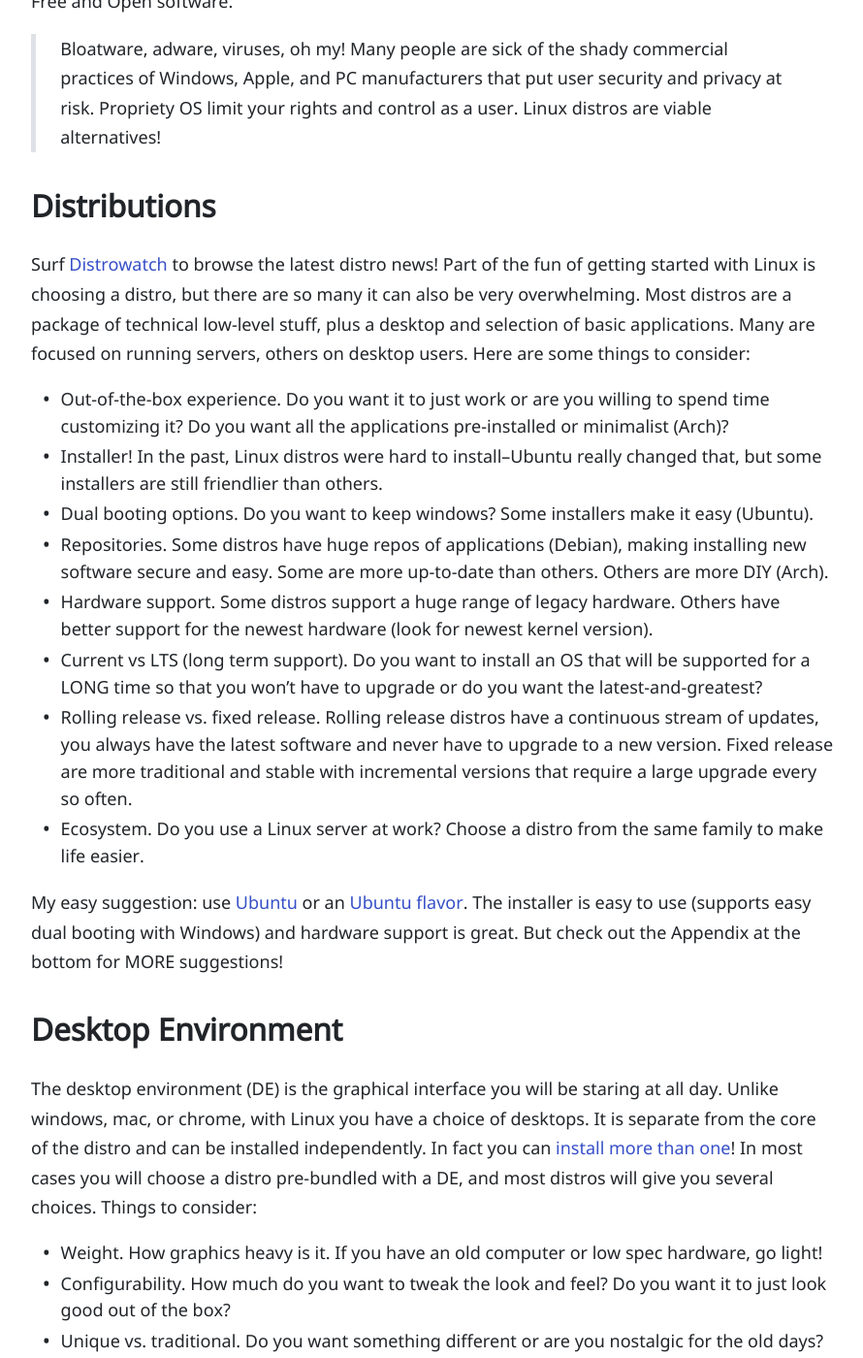
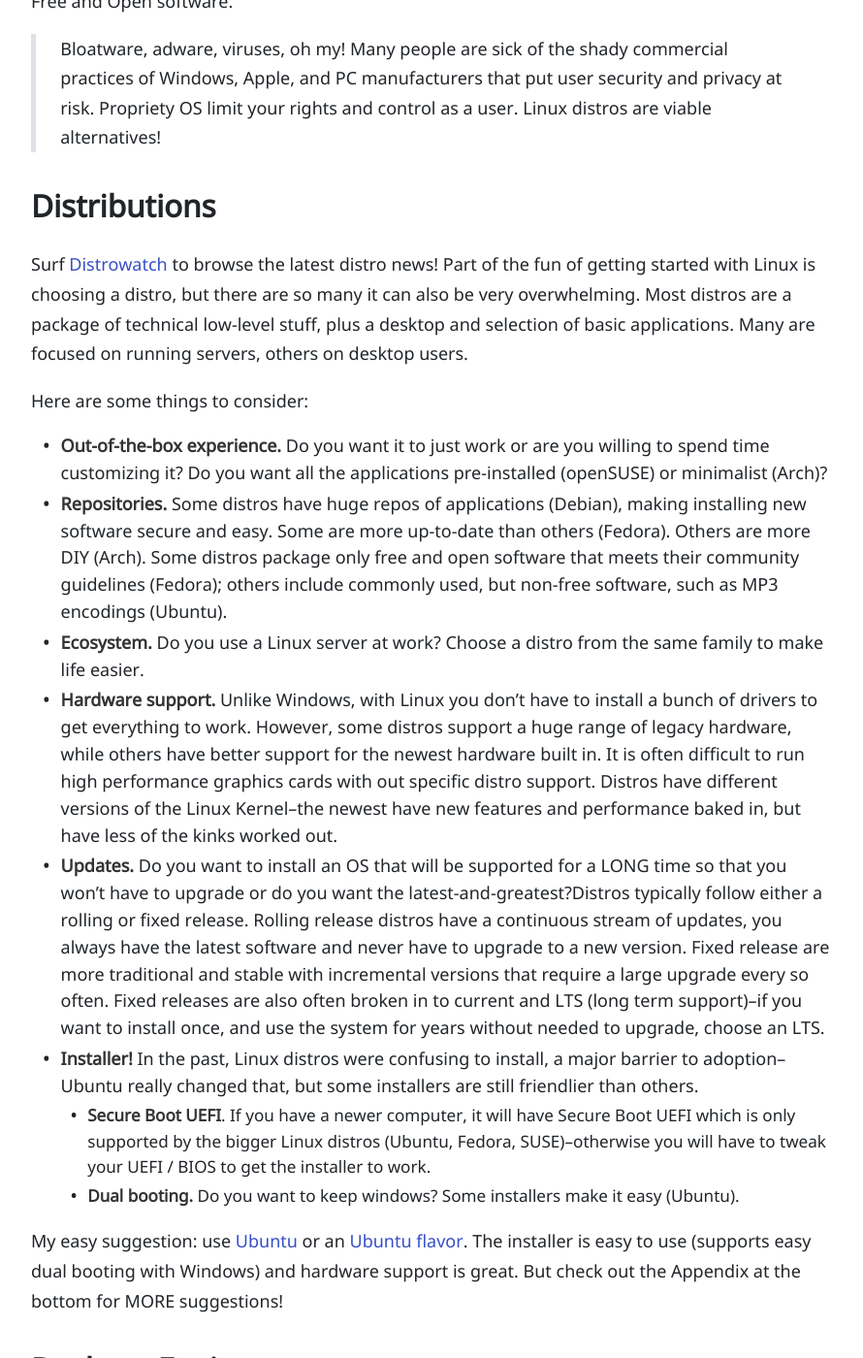
Before and after one commit to evanwill/_drafts, a Jekyll site: the page built from _notes/linux-intro.md, in a window 1280 px wide and 1400 px high, scrolled down 1392 px. Shown: the whole window at 97% size, without its empty margins (194-1084 px from the left). Built offline with Jekyll 4.4.1, drawn with Linux system fonts in a browser that asks for light colours; some of the changed text lies outside the part shown.

Commit message:
linux workshop stuff

```diff
--- a/_notes/linux-intro.md
+++ b/_notes/linux-intro.md
@@ -46,16 +46,17 @@
 Part of the fun of getting started with Linux is choosing a distro, but there are so many it can also be very overwhelming.
 Most distros are a package of technical low-level stuff, plus a desktop and selection of basic applications.
 Many are focused on running servers, others on desktop users.
+
 Here are some things to consider:
 
-- Out-of-the-box experience. Do you want it to just work or are you willing to spend time customizing it? Do you want all the applications pre-installed or minimalist (Arch)?
-- Installer! In the past, Linux distros were hard to install--Ubuntu really changed that, but some installers are still friendlier than others.
-- Dual booting options. Do you want to keep windows? Some installers make it easy (Ubuntu).
-- Repositories. Some distros have huge repos of applications (Debian), making installing new software secure and easy. Some are more up-to-date than others. Others are more DIY (Arch).
-- Hardware support. Some distros support a huge range of legacy hardware. Others have better support for the newest hardware (look for newest kernel version).
-- Current vs LTS (long term support). Do you want to install an OS that will be supported for a LONG time so that you won't have to upgrade or do you want the latest-and-greatest?
-- Rolling release vs. fixed release. Rolling release distros have a continuous stream of updates, you always have the latest software and never have to upgrade to a new version. Fixed release are more traditional and stable with incremental versions that require a large upgrade every so often.
-- Ecosystem. Do you use a Linux server at work? Choose a distro from the same family to make life easier.
+- **Out-of-the-box experience.** Do you want it to just work or are you willing to spend time customizing it? Do you want all the applications pre-installed (openSUSE) or minimalist (Arch)?
+- **Repositories.** Some distros have huge repos of applications (Debian), making installing new software secure and easy. Some are more up-to-date than others (Fedora). Others are more DIY (Arch). Some distros package only free and open software that meets their community guidelines (Fedora); others include commonly used, but non-free software, such as MP3 encodings (Ubuntu).
+- **Ecosystem.** Do you use a Linux server at work? Choose a distro from the same family to make life easier.
+- **Hardware support.** Unlike Windows, with Linux you don't have to install a bunch of drivers to get everything to work. However, some distros support a huge range of legacy hardware, while others have better support for the newest hardware built in. It is often difficult to run high performance graphics cards with out specific distro support. Distros have different versions of the Linux Kernel--the newest have new features and performance baked in, but have less of the kinks worked out.
+- **Updates.** Do you want to install an OS that will be supported for a LONG time so that you won't have to upgrade or do you want the latest-and-greatest?Distros typically follow either a rolling or fixed release. Rolling release distros have a continuous stream of updates, you always have the latest software and never have to upgrade to a new version. Fixed release are more traditional and stable with incremental versions that require a large upgrade every so often. Fixed releases are also often broken in to current and LTS (long term support)--if you want to install once, and use the system for years without needed to upgrade, choose an LTS.
+- **Installer!** In the past, Linux distros were confusing to install, a major barrier to adoption--Ubuntu really changed that, but some installers are still friendlier than others.
+    - **Secure Boot UEFI**. If you have a newer computer, it will have Secure Boot UEFI which is only supported by the bigger Linux distros (Ubuntu, Fedora, SUSE)--otherwise you will have to tweak your UEFI / BIOS to get the installer to work.
+    - **Dual booting.** Do you want to keep windows? Some installers make it easy (Ubuntu).
 
 My easy suggestion: use [Ubuntu](https://www.ubuntu.com/) or an [Ubuntu flavor](https://www.ubuntu.com/download/ubuntu-flavours).
 The installer is easy to use (supports easy dual booting with Windows) and hardware support is great.
@@ -74,6 +75,7 @@
 - Unique vs. traditional. Do you want something different or are you nostalgic for the old days?
 
 Major desktops:
+
 - [GNOME](https://www.gnome.org/). modern, minimalistic, no start menu, [extensions](https://extensions.gnome.org/) add functionality, themes easily change the look.
     - [Budgie](https://budgie-desktop.org/). up-and-coming project (get newest version with [Solus](https://solus-project.com/)).
     - [Cinnamon](http://developer.linuxmint.com/projects.html). more traditional desktop with start menu (get newest version with [Mint](https://www.linuxmint.com/)).
@@ -83,7 +85,7 @@
 - [Xfce](https://www.xfce.org/). lighter weight, traditional linux desktop.
 - [LXDE](http://lxde.org/). very light weight, basic features. Also see [LXQt](http://lxqt.org/) variant.
 - [Sugar](https://www.sugarlabs.org/). very unique, kid focused, educational desktop.
-- Tiling window managers, e.g. [xmonad](http://xmonad.org/)
+- Tiling window managers, e.g. [xmonad](http://xmonad.org/) or [i3](https://i3wm.org/).
 
 > Most desktops support themes which make it easy to change the look and feel.
 > For example check out the themes page at [OMG! Ubuntu!](http://www.omgubuntu.co.uk/category/themes-2).
@@ -151,8 +151,9 @@
 Uses `yum` or `dnf` configuration and `.rpm` packages.
 
 - [Fedora](https://getfedora.org/), open project sponsored by Red Hat with a focus on free-software. Considered fairly cutting edge with two new versions each year, a testing ground for RHEL, yet stable enough for most users.
-    - [Fedora Spins](https://spins.fedoraproject.org/), alternative desktops, including [Sugar](https://spins.fedoraproject.org/en/soas/).
+    - [Fedora Spins](https://spins.fedoraproject.org/), alternative desktops.
     - [Fedora Labs](https://labs.fedoraproject.org/), specialized distros from science to games.
+    - [Sugar on a Stick](https://spins.fedoraproject.org/en/soas/), very unique kid focused learning platform, packaged to run on a live USB.
     - [Korora](https://kororaproject.org/), nice looking beginner friendly.
 - [Red Hat Enterprise Linux (RHEL)](https://www.redhat.com/en/technologies/linux-platforms/enterprise-linux), an industry standard, non-free.
 - [CentOS](https://www.centos.org/), free community supported RHEL.
@@ -177,9 +178,10 @@
 - [Manjaro](https://manjaro.org/), user friendly Arch for beginners.
 - [Antergos](https://antergos.com/), user friendly Arch.
 
-### Other
+### Others
 
 **Independent.** Some distros go it alone. For example:
+
 - [Solus](https://solus-project.com/), up-and-coming independent distro developing Budgie desktop.
 - [Mageia](http://www.mageia.org/en/), France based community focused distro.
 - [Alpine Linux](https://www.alpinelinux.org/), minimalistic, security focused distro from Norway, commonly used as basic server image.
@@ -188,25 +190,30 @@
 **Portable.** Some linux distros are specifically designed to be portable, i.e. you always use them from a USB stick and do not install to a hard drive.
 This makes them simple, fast, and secure.
 For example:
+
 - [Puppy Linux](http://puppylinux.org/)
 - [Slax](https://www.slax.org/en/)
 - [Porteus](http://www.porteus.org/)
 
 **Android.** Based on Linux, Android is the most popular smart phone OS in the world.
+
 - [Android-x86](http://www.android-x86.org/download), port of Android that can be run on a laptop.
 
 **Entertainment.** There are many specialized minimalist distros that act as entertainment centers, usually run on a Raspberry Pi or similar device.
+
 - music player: [Volumio](https://volumio.org/).
 - media center: [OSMC](https://osmc.tv/) or [OpenELEC](http://openelec.tv/).
 - gaming: [RetroPie](https://retropie.org.uk/) or [SteamOS](http://store.steampowered.com/steamos/).
 - NAS: [FreeNAS](http://www.freenas.org/) or [EasyNAS](http://www.easynas.org/).
 
 **Utilities.** Some specialized distros are basic utilities used to work on a computer where the main drive or OS maybe corrupted.
+
 - [GParted Live](https://gparted.sourceforge.io/livecd.php), partition and disk utility.
 - [Clonezilla](http://www.clonezilla.org/), disk imaging/cloning deployment or recovery.
 - [DBAN](https://dban.org/), disk data destroyer.
 
 **Other open OS.** There are other open-source OS out there, Linux is just the most popular.
+
 - BSD. Considered rock-solid stable and secure for servers, with desktop options [FreeBSD](https://www.freebsd.org/) and [TrueOS](https://www.trueos.org/).
 - [Haiku](https://www.haiku-os.org/), based on BeOS, an early competitor to Mac.
 - [KolibriOS](http://kolibrios.org/en/), minimalist, tiny OS.
```
Also changed, not shown: other parts of _notes/linux-intro.md (+13 -15 lines), _notes/burn-iso.md (+24 -73 lines), _notes/linux-boot-usb.md (added, +74 -0 lines), _notes/linux-workshop.md (added, +22 -0 lines).
